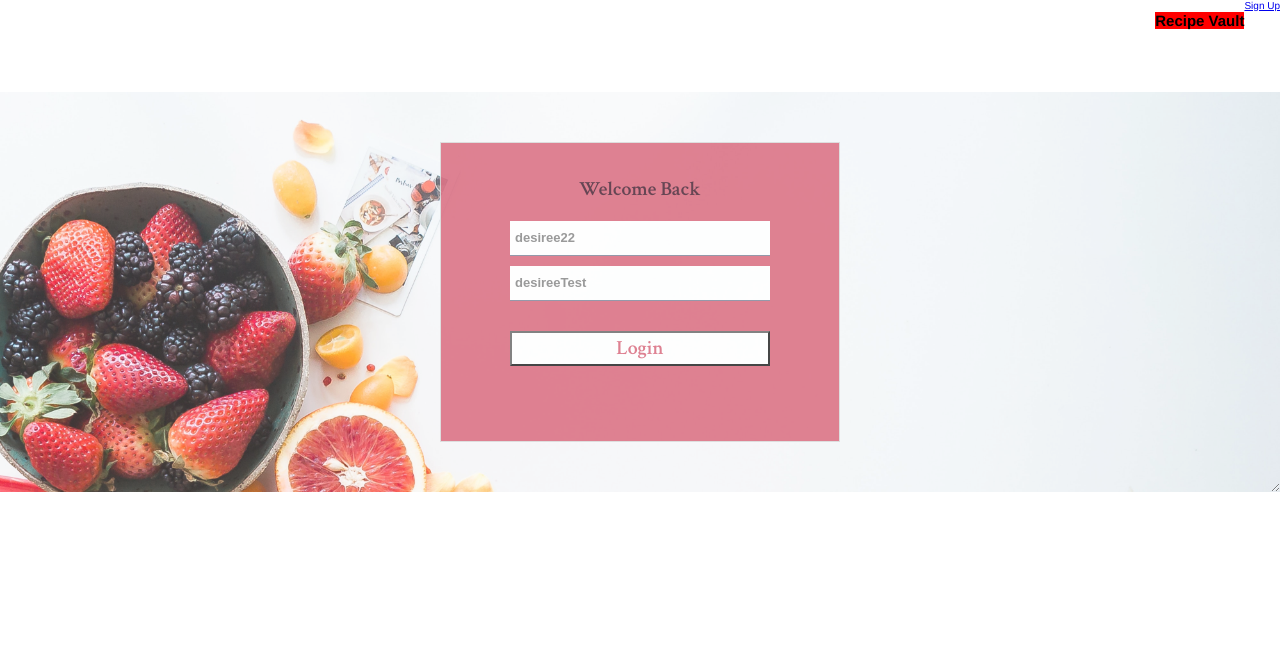
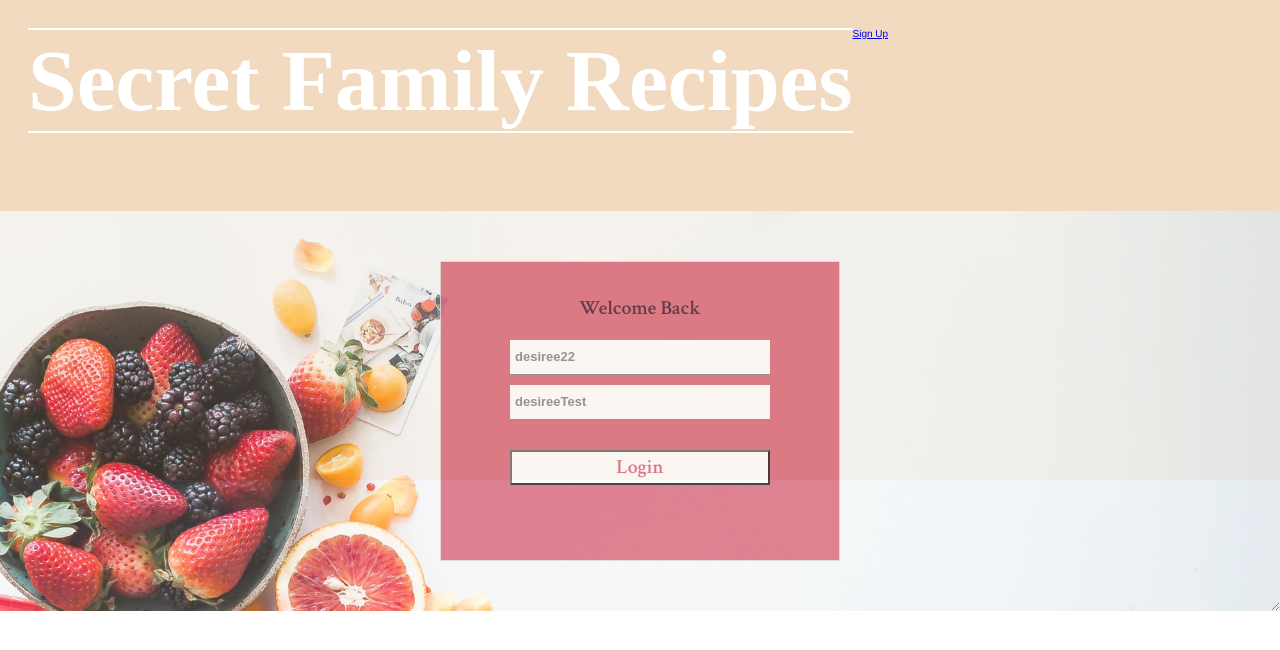
Before and after one commit to BuildWeek-SecretFamilyRecipes/SecretFamilyRecipesFE, a React (Create React App) app in the folder secret-family-recipes/: page /login in a window 1280 px wide. Shown: the top 650 px of the page. Built offline with nearby package versions, Linux system fonts and the light colour scheme.

Commit message:
restructure header/nav

```diff
--- a/secret-family-recipes/src/App.css
+++ b/secret-family-recipes/src/App.css
@@ -52,8 +52,8 @@ header:before {
 			rgba(84, 249, 227, 0.3),
 			rgba(255, 91, 184, 0.5)
 		),
-		url('https://www.windsorballroom.com/wp-content/uploads/2019/01/2018-02-27TuscanyTable025.jpg'); */
-	background-color: #cccccc;
+		url(''); */
+	background-color: #F1DABF;
 	background-attachment: fixed;
 	background-position: center center;
 	background-repeat: no-repeat;
@@ -78,9 +78,7 @@ header:before {
 		background-color: rgba(255, 255, 255, 0);
 	}
 }
-header .container {
-	margin: 12rem auto;
-}
+
 header h1 {
 	border-bottom: 2px solid #ffffff;
 	border-top: 2px solid #ffffff;
@@ -117,14 +115,13 @@ section p.lead-in:first-letter {
 	top: -0.2em;
 }
 
+header {
+	display: flex;
+}
+
 nav {
 	display: flex;
-	justify-content: flex-end;
-}
-
-nav h1 {
-	align-self: flex-start;
-	background-color: red
+	justify-content: space-evenly;
 }
 
 /* background: rgba(84, 249, 227, 1);
--- a/secret-family-recipes/src/App.js
+++ b/secret-family-recipes/src/App.js
@@ -24,12 +24,13 @@ class App extends React.Component {
 
 	render() {
 		return (
-			<div>
+			<>
+				<header>
+					<h1>Secret Family Recipes</h1>
 					<Route
 						path={['/recipes', '/addRecipe', '/editRecipe']}
 						render={() => (
 							<nav>
-							<h1>Secret Family Recipes</h1>
 								<NavLink
 									to='/recipes'
 								>All Recipes</NavLink>
@@ -45,7 +46,6 @@ class App extends React.Component {
 						path='/login'
 						render={() => (
 							<nav>
-						<h1>Recipe Vault</h1>
 								<NavLink
 									to='/signup'
 								>Sign Up</NavLink>
@@ -57,13 +57,13 @@ class App extends React.Component {
 						path='/signup'
 						render={() => (
 							<nav>
-						<h1>Recipe Vault</h1>
 								<NavLink
 									to='/login'
 								>Log In</NavLink>
 							</nav>
 						)}
 					/>
+				</header>
 
 				<Route path='/login' component={Login} />
 				<Route path='/signup' component={Signup} />
@@ -97,7 +97,7 @@ class App extends React.Component {
 							<Redirect from="/" to="/login" />
 						)
 				}
-			</div>
+			</>
 		)
 	}
 }
```
Lines whose indentation alone changed are shown as unchanged.
